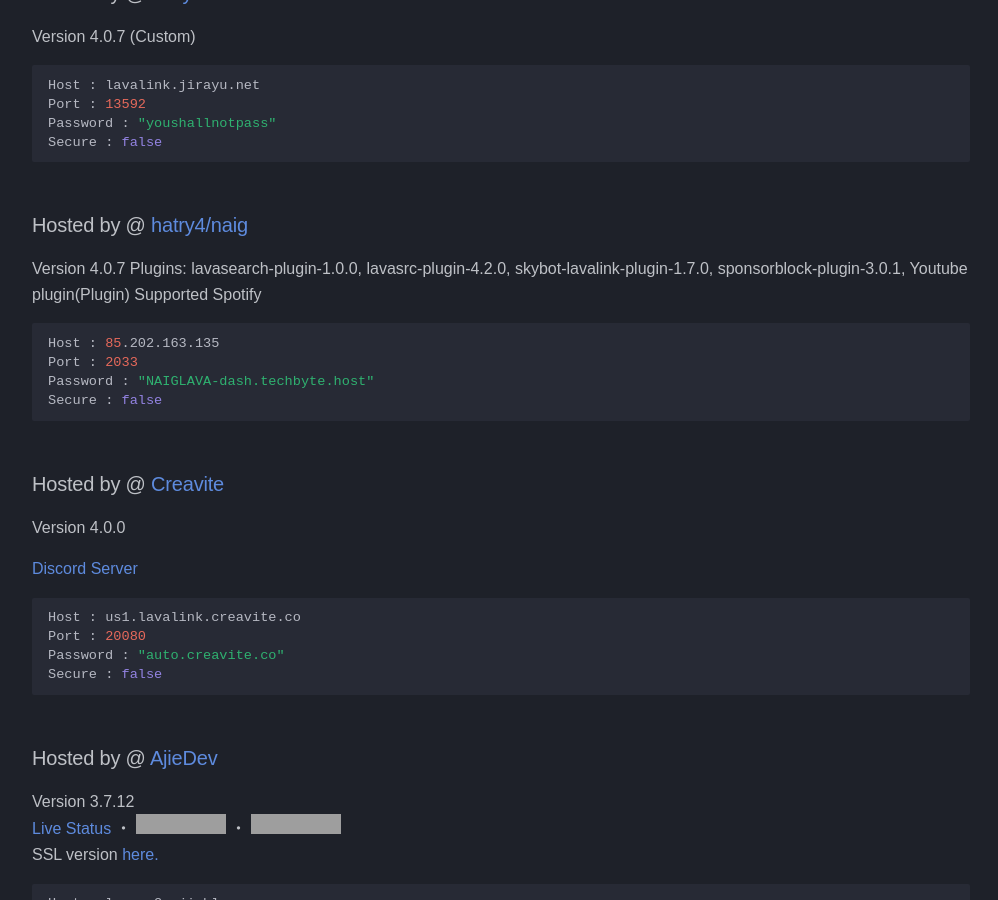
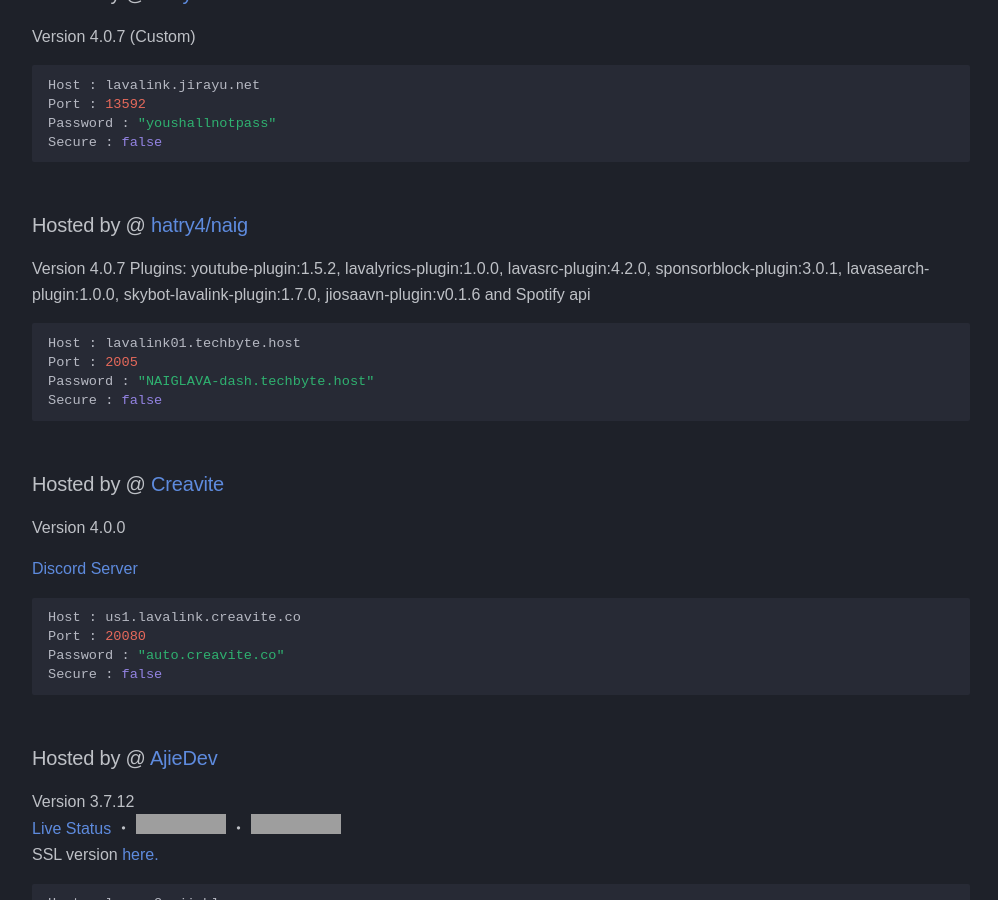
Before and after one commit to DarrenOfficial/lavalink-list, an MkDocs documentation site: the page built from docs/NoSSL/lavalink-without-ssl.md, in a window 1280 px wide and 900 px high, scrolled down 1393 px. Shown: the whole window, without its empty margins (14-1012 px from the left). Built offline with MkDocs 1.6.1 and Material for MkDocs 9.7.7, drawn with Linux system fonts in a browser that asks for light colours; some web fonts are replaced; comment, search, counter and statistics services are not loaded; a style sheet for code colours, icons or effects is not loaded; grey boxes are pictures that could not be loaded.

Commit message:
New update for my lavalink (#539)
* Update lavalink-without-ssl.md

* Update lavalink-without-ssl.md

hatry4 lavalink

* Update lavalink-without-ssl.md

removed the dead lavalink

* Update lavalink-without-ssl.md

Change password

* lavalink-without-ssl.md

Updated my lavalink with a domain, updated the modules and the port

* Update lavalink-without-ssl.md

update again

````diff
--- a/docs/NoSSL/lavalink-without-ssl.md
+++ b/docs/NoSSL/lavalink-without-ssl.md
@@ -72,10 +72,10 @@ Secure : false
 ```
 
 ### Hosted by @ [hatry4/naig](https://hatry4.github.io/)
-Version 4.0.7 Plugins: lavasearch-plugin-1.0.0, lavasrc-plugin-4.2.0, skybot-lavalink-plugin-1.7.0, sponsorblock-plugin-3.0.1, Youtube plugin(Plugin) Supported Spotify
+Version 4.0.7 Plugins: youtube-plugin:1.5.2, lavalyrics-plugin:1.0.0, lavasrc-plugin:4.2.0, sponsorblock-plugin:3.0.1, lavasearch-plugin:1.0.0, skybot-lavalink-plugin:1.7.0, jiosaavn-plugin:v0.1.6 and Spotify api
 ```bash
-Host : 85.202.163.135
-Port : 2033
+Host : lavalink01.techbyte.host
+Port : 2005
 Password : "NAIGLAVA-dash.techbyte.host"
 Secure : false
 ```
````
